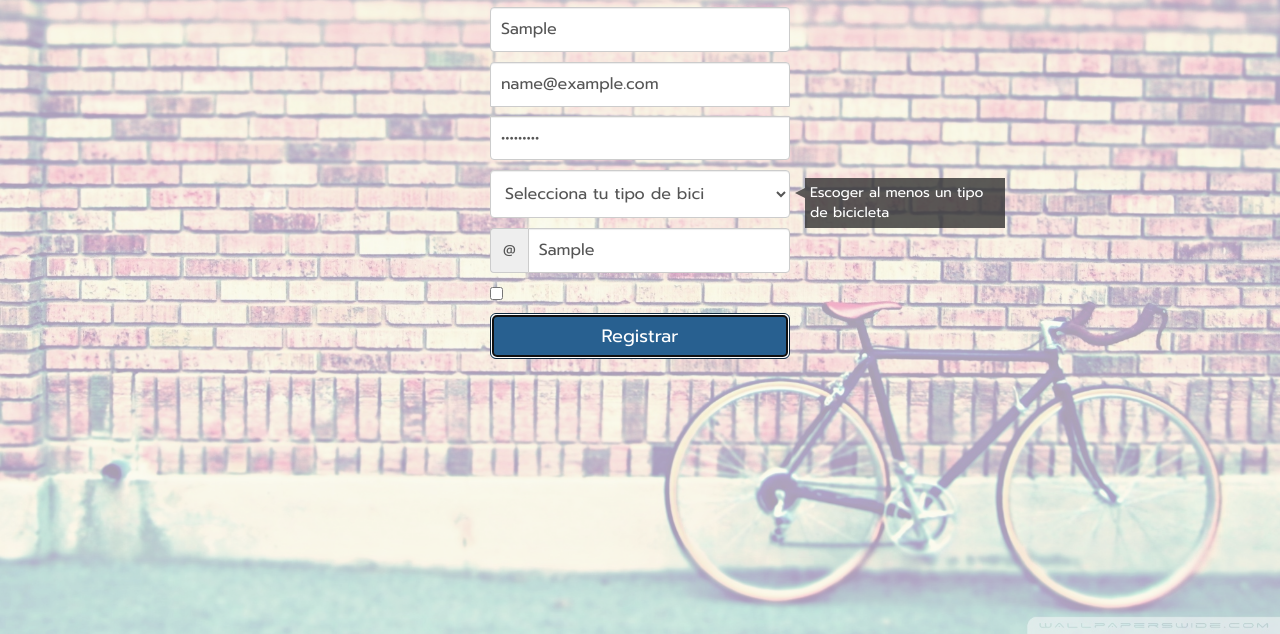
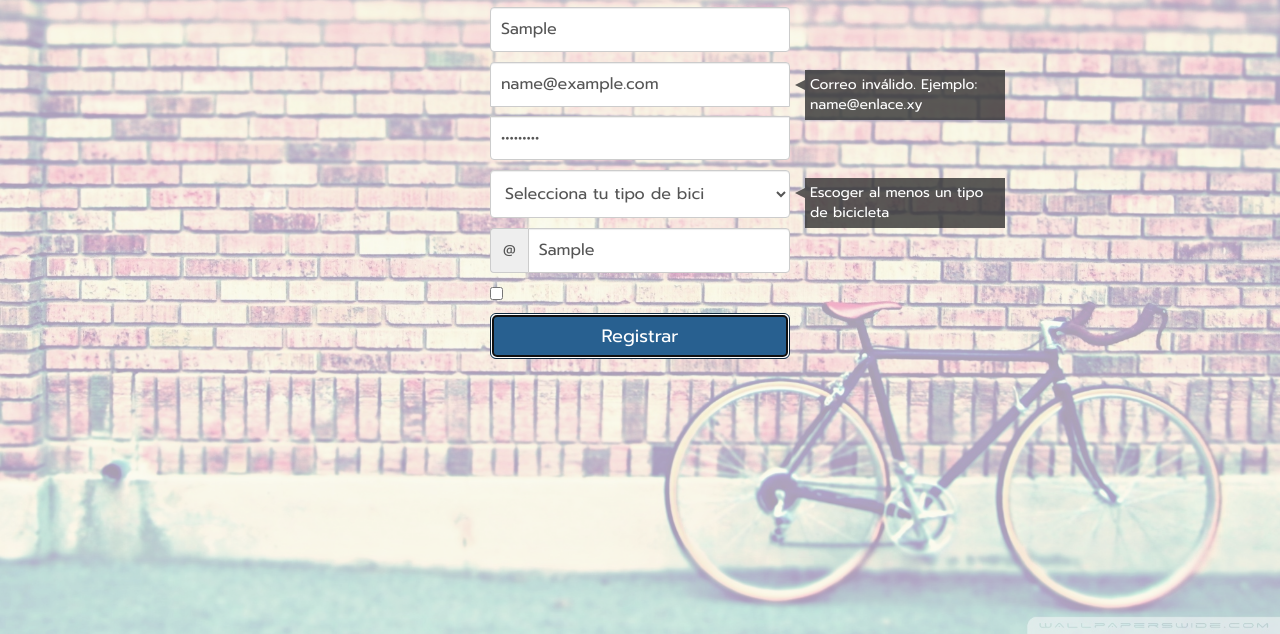
Before and after one commit to VGIO2/bicis-locas-lvl2, a plain HTML site: page index.html in a window 1280 px wide. Both pictures are taken after typing "Sample", "Sample", "name@example.com", "Sample123", "Sample" into the empty fields and a click on the button "Registrar". Shown: the part 166-800 px from the top of the page. Drawn offline with nearby package versions, Linux system fonts and the light colour scheme.

Commit message:
validateEmail

```diff
--- a/js/main.js
+++ b/js/main.js
@@ -99,13 +99,14 @@ function validateApellido(event){
 
 function validateEmail(event){
 
-  var email = document.getElementById("email").value;
+  var email = document.getElementById("email");
   var text ="Correo inválido. Ejemplo: name@enlace.xy";
 
     if(/([a-zA-Z]+[@][a-zA-Z]+[.][a-zA-Z]+)/g.test(email)){
         removeMessage("email");
 
     }else{
+
         if(email.value.length>=0){
             createMessage("email",text);
         }
```
Also changed, not shown: index.html (+0 -1 lines).
